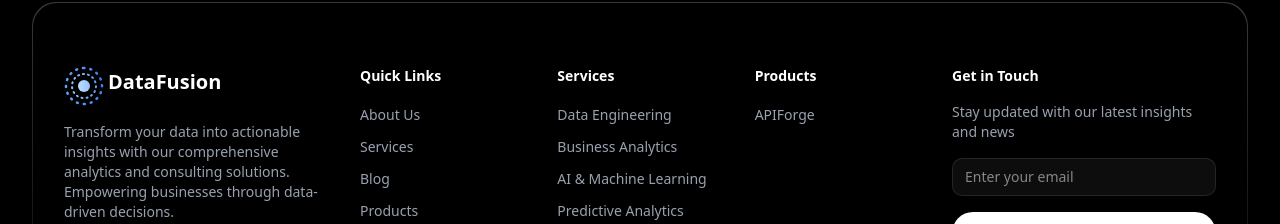
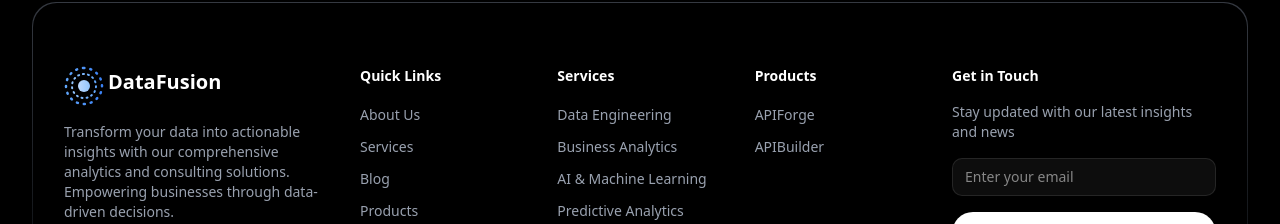
Before and after one commit to TharinduNimesh/datafusion, a React (Vite) app: page /services in a window 1280 px wide. Shown: the part 4402-4626 px from the top of the page. Built offline with nearby package versions, Linux system fonts and the light colour scheme.

Commit message:
feat: Add APIBuilder product link to footer

```diff
--- a/src/components/ui/footer.tsx
+++ b/src/components/ui/footer.tsx
@@ -34,6 +34,7 @@ export const Footer = () => {
 
   const products = [
     { name: "APIForge", href: "https://apiforge.datafuzion.cloud" },
+    { name: "APIBuilder", href: "https://apibuilder.datafuzion.cloud" },
   ];
 
   const socialLinks = [
```
